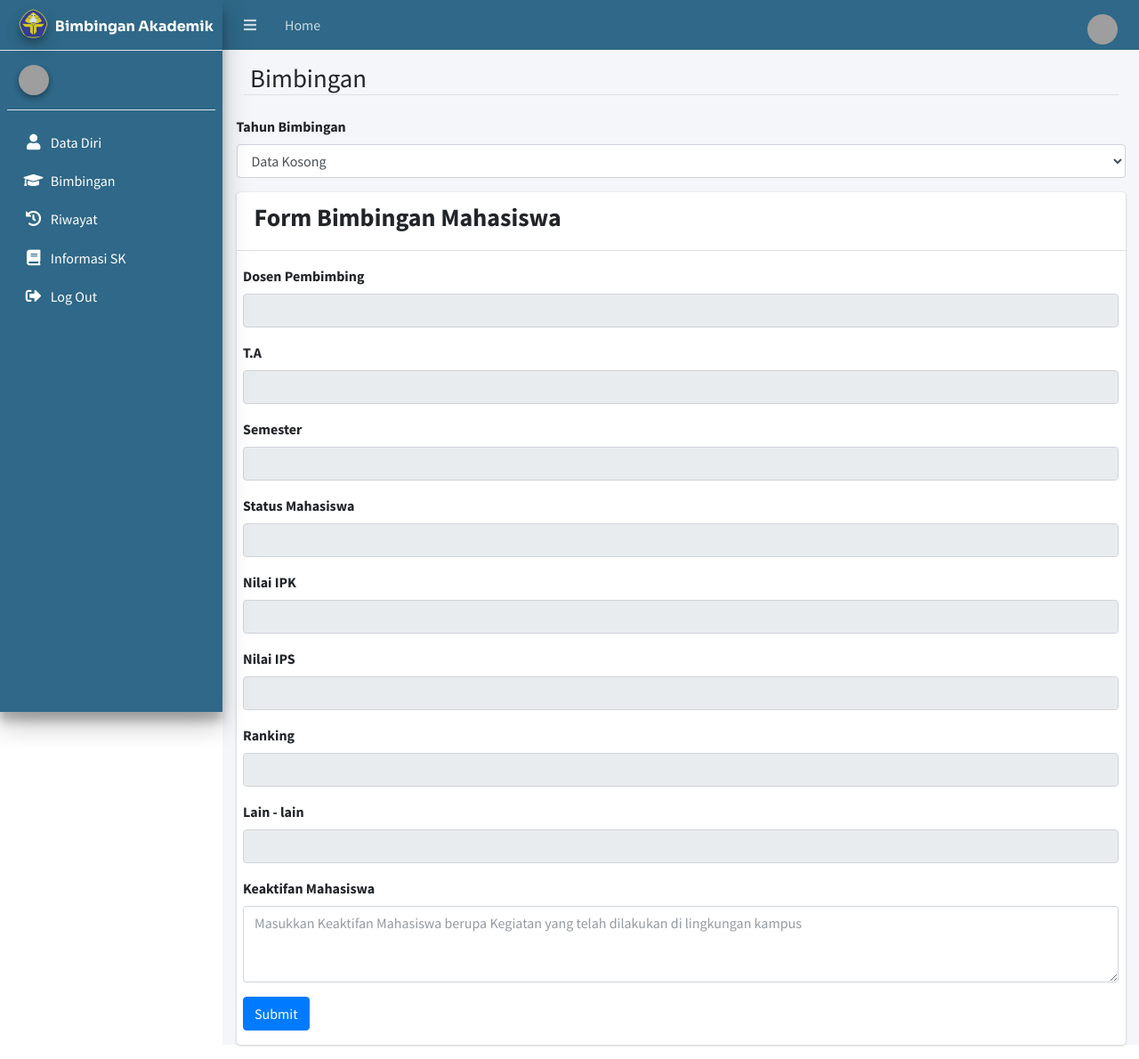
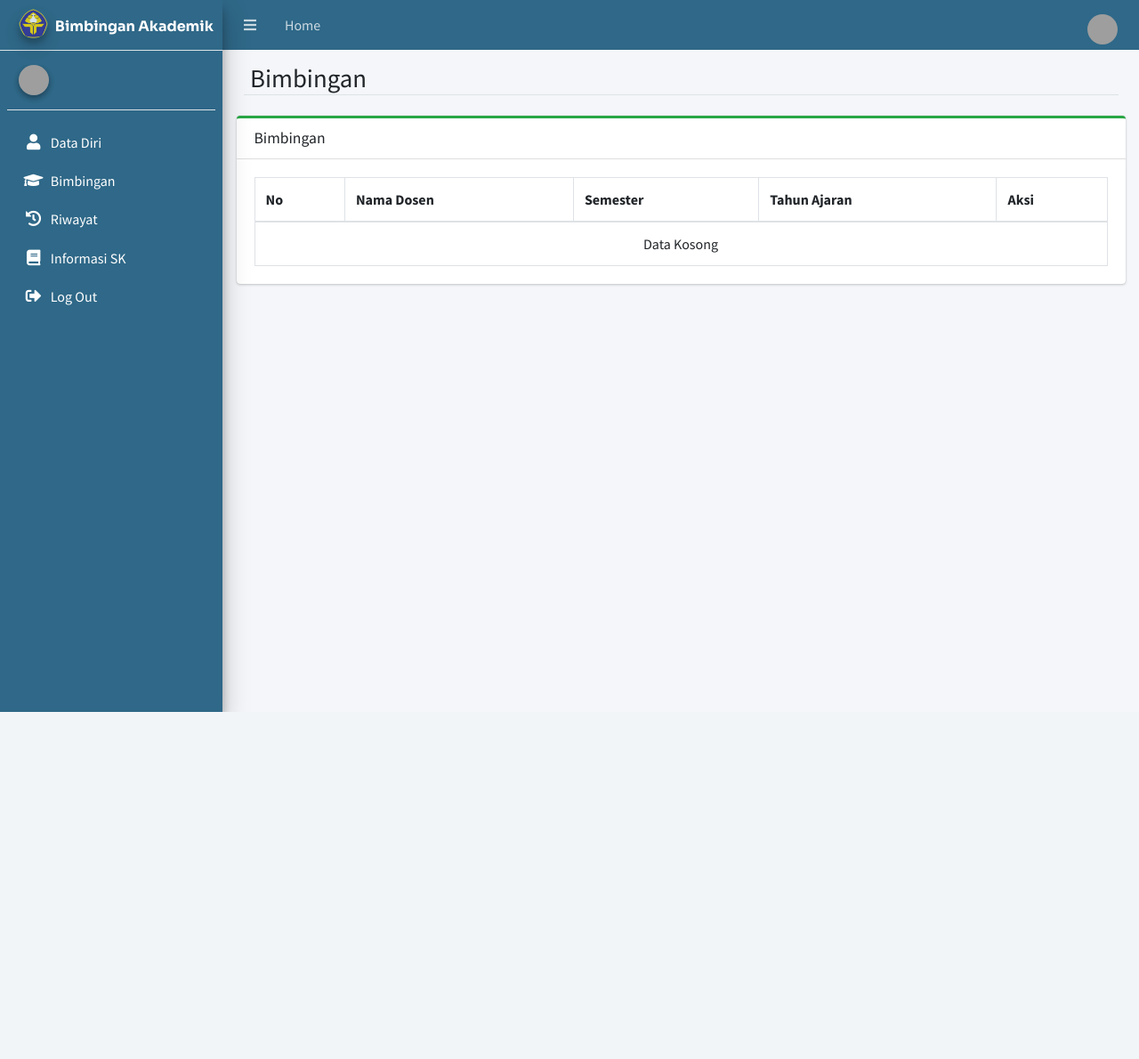
Before and after one commit to MrZwen/BimbinganAkademik, a CodeIgniter app: page /bimbinganAkademik/Cbimbingan/formbimbingan in a window 1280 px wide. Shown: the whole page at 89% size. After the commit the page ends 800 px from the top, so only its background shows below. Run offline with CodeIgniter, Linux system fonts and the light colour scheme; tables that the repository leaves empty or names only in its code hold one stand-in row (values such as "Sample post"); some libraries are stand-ins or nearby versions; grey boxes are pictures that could not be loaded.

Commit message:
Update Form Bimbingan

```diff
--- a/application/controllers/Cbimbingan.php
+++ b/application/controllers/Cbimbingan.php
@@ -10,17 +10,9 @@
     }
 
     function formbimbingan() {
-        $dataview['hasil'] = $this->mbimbingan->tampiltahun();
-        $data['konten'] = $this->load->view('Mahasiswa/pilihtahun',$dataview,TRUE);
-        $verifikasi = $this->mbimbingan->getVerifikasi();
-        if ($verifikasi) {
-            $data['table'] = $this->load->view('Mahasiswa/telahbimbingan', '', TRUE);
+            $datalist['user'] = $this->mbimbingan->tampilformb();
+            $data['konten'] = $this->load->view('Mahasiswa/formBimbingan', $datalist, TRUE);
             $this->load->view('Mahasiswa/tampilanMahasiswa', $data);
-        } else {
-            $datalist['user'] = $this->mbimbingan->tampilformb();
-            $data['table'] = $this->load->view('Mahasiswa/formBimbingan', $datalist, TRUE);
-            $this->load->view('Mahasiswa/tampilanMahasiswa', $data);
-        }
     }
 
     function simpanbimbingan()
--- a/application/models/Mbimbingan.php
+++ b/application/models/Mbimbingan.php
@@ -4,7 +4,7 @@
     function simpanbimbingan()
     {
         $data = $_POST;
-        $this->db->insert('bimbingan', $data);
+        $this->db->insert('form_evaluasi', $data);
         $this->session->set_flashdata('pesan', 'Data sudah disimpan');
         redirect('cbimbingan/formbimbingan', 'refresh');
     }
@@ -16,21 +16,27 @@
             ->from('group_bimbingan')
             ->join('dosen', 'dosen.NID = group_bimbingan.NID')
             ->join('mahasiswa', 'mahasiswa.Nim = group_bimbingan.NIM ')
-            ->join('nilai', 'mahasiswa.Nim = nilai.Nim ')
+            ->join('nilai', 'group_bimbingan.id_nilai = nilai.id_nilai')
             ->where('mahasiswa.id_akun', $id_akun)
             ->get('');
-        return $sql->row();
+            if ($sql->num_rows() > 0) {
+                $user = $sql->result();
+            } else {
+                $user = [];
+            }
+
+            return $user;
     }
 
 
     function tampilbimbingan()
     {
         $id_akun = $this->session->userdata('id_akun');
-        $sql = $this->db->select('bimbingan.*, mahasiswa.*, dosen.gambar')
+        $sql = $this->db->select('form_evaluasi.*, mahasiswa.*, dosen.gambar')
             ->from('group_bimbingan')
             ->join('dosen', 'dosen.NID = group_bimbingan.NID')
             ->join('mahasiswa', 'mahasiswa.Nim = group_bimbingan.NIM')
-            ->join('bimbingan', 'bimbingan.id_group = group_bimbingan.id_group')
+            ->join('form_evaluasi', 'form_evaluasi.id_group = group_bimbingan.id_group')
             ->where('dosen.id_akun', $id_akun);
         $query = $this->db->get();
 
--- a/application/views/Dosen/bimbingan.php
+++ b/application/views/Dosen/bimbingan.php
@@ -192,8 +192,6 @@
                     </div>
                   </div>
                 </div>
-
-
               </td>
           <?php
             $no++;
--- a/application/views/Mahasiswa/formBimbingan.php
+++ b/application/views/Mahasiswa/formBimbingan.php
@@ -1,138 +1,134 @@
-
+<div class="content-header">
+    <div class="container-fluid">
+        <div class="row mb-2 border-bottom">
+            <div class="col-sm-6">
+                <h1 class="m-0">Bimbingan</h1>
+            </div>
+        </div>
+    </div>
+</div>
 <script lenguage="javascript">
     function prosessimpan() {
-        var Beasiswa = document.getElementById("Beasiswa");
-        var SuratPeringatan = document.getElementById("SuratPeringatan");
-
-        var DosenPembimbing = $('#DosenPembimbing').val();
-        if (DosenPembimbing == "") {
-            alert("Dosen Pembimbing masih kosong");
-            $('#DosenPembimbing').focus();
-            return false;
-        }
-        var TahunAjaran = $('#TahunAjaran').val();
-        if (TahunAjaran == "") {
-            alert("Tahun Ajaran masih kosong");
-            $('#TahunAjaran').focus();
-            return false;
-        }
-
-        var Semester = $('#Semester').val();
-        if (Semester == "") {
-            alert("Semester IPK masih kosong");
-            $('#Semester').focus();
-            return false;
-        }
-
-        var StatusMahasiswa = $('#StatusMahasiswa').val();
-        if (StatusMahasiswa == "") {
-            alert("Status Mahasiswa masih kosong");
-            $('#StatusMahasiswa').focus();
-            return false;
-        }
-
-        var NilaiIpk = $('#NilaiIpk').val();
-        if (NilaiIpk == "") {
-            alert("Nilai IPK masih kosong");
-            $('#NilaiIpk').focus();
-            return false;
-        }
-
-        var NilaiIps = $('#NilaiIps').val();
-        if (NilaiIps == "") {
-            alert("Nilai IPS masih kosong");
-            $('#NilaiIps').focus();
-            return false;
-        }
-
-        var Ranking = $('#Ranking').val();
-        if (Ranking == "") {
-            alert("Ranking masih kosong");
-            $('#Ranking').focus();
-            return false;
-        }
-
-        if (Beasiswa.checked) {
-            var Lainya = Beasiswa.value;
-        } else if (SuratPeringatan.checked) {
-            var Lainya = SuratPeringatan.value;
-        } else if (SuratPeringatan.checked || Beasiswa.checked) {
-            var Lainya = "";
-            Lainya += Beasiswa.value + "SuratPeringatan";
-        }
-
-        var Keaktifan = $('#Keaktifan').val();
+        var Keaktifan = $('#Keluhan').val();
         if (Keaktifan == "") {
-            alert("Keaktifan Mahasiswa masih kosong");
-            $('#Keaktifan').focus();
+            alert("Keluhan Mahasiswa masih kosong");
+            $('#Keluhan').focus();
             return false;
         }
 
         $('#bimbingan').submit();
     }
 </script>
-<div class="card">
+<div class="content-body">
+    <div class="card card-success card-outline">
         <div class="card-header">
-        <h3 class="text-bold">Form Bimbingan Mahasiswa</h3>
+            <h5 class="card-title"> Bimbingan </h5>
+        </div>
+        <div class="card-body">
+            <table id="example1" class="table table-bordered table-hover">
+                <thead>
+                    <tr>
+                        <th> No </th>
+                        <th> Nama Dosen </th>
+                        <th> Semester </th>
+                        <th> Tahun Ajaran </th>
+                        <th> Aksi </th>
+                    </tr>
+                </thead>
                 <?php
-        $pesan = $this->session->flashdata('pesan');
-        if ($pesan == "") {
-            echo "";
+                if (empty($user)) {
+                    echo "<tr>";
+                    echo "<td colspan='5' class='text-center'>Data Kosong</td>";
+                    echo "</tr>";
                 } else {
+                    foreach ($user as $data) :
+                        $no = 1;
                 ?>
-            <div class="alert alert-success alert-dismissible fade show" role="alert">
-                <strong><?php echo $pesan; ?></strong>
-                <button type="button" class="close" data-dismiss="alert" aria-label="Close">
+                        <tbody>
+                            <tr>
+                                <td> <?php echo $no ?> </td>
+                                <td> <?php echo $data->NamaDosen ?> </td>
+                                <td> <?php echo $data->Semester ?> </td>
+                                <td> <?php echo $data->tahunajaran ?> </td>
+                                <td>
+                                    <button type="button" class="btn btn-info btn-sm" data-toggle="modal" data-target="#exampleModal">
+                                        Detail Nilai
+                                    </button>
+                                    <button type="button" class="btn btn-primary btn-sm" data-toggle="modal" data-target="#keluhan">
+                                        Keluhan
+                                    </button>
+                                </td>
+                            </tr>
+                        </tbody>
+            </table>
+            <!--Modal Detail-->
+            <div class="modal fade" id="exampleModal" tabindex="-1" role="dialog" aria-labelledby="exampleModalLabel" aria-hidden="true">
+                <div class="modal-dialog" role="document">
+                    <div class="modal-content">
+                        <div class="modal-header">
+                            <h5 class="modal-title" id="exampleModalLabel">Modal title</h5>
+                            <button type="button" class="close" data-dismiss="modal" aria-label="Close">
                                 <span aria-hidden="true">&times;</span>
                             </button>
                         </div>
+                        <div class="modal-body">
+                            <div class="modal-body">
+                                <form action="">
+                                    <div class="mb-3">
+                                        <label class="form-label"> Nilai IPK </label>
+                                        <input type="text" class="form-control" value="<?php echo isset($data->IPK) ? $data->IPK  : null; ?>" disabled>
+                                    </div>
+                                    <div class="mb-3">
+                                        <label class="form-label"> Nilai IPS </label>
+                                        <input type="text" class="form-control" value="<?php echo isset($data->IPS) ? $data->IPS  : null; ?>" disabled>
+                                    </div>
+                                    <div class="mb-3">
+                                        <label class="form-label"> Ranking </label>
+                                        <input type="text" class="form-control" value="<?php echo isset($data->Ranking) ? $data->Ranking  : null; ?>" disabled>
+                                    </div>
+                                    <div class="mb-3">
+                                        <label class="form-label"> Lain - lain </label>
+                                        <input type="text" class="form-control" value="<?php echo isset($data->lainnya) ? $data->lainnya  : null; ?>" disabled>
+                                    </div>
+                                </form>
+                            </div>
+                        </div>
+                        <div class="modal-footer">
+                            <button type="button" class="btn btn-secondary" data-dismiss="modal">Close</button>
+                        </div>
+                    </div>
+                </div>
+            </div>
+            <!--Modal Keluhan-->
+            <div class="modal fade" id="keluhan" tabindex="-1" role="dialog" aria-labelledby="exampleModalLabel" aria-hidden="true">
+                <div class="modal-dialog" role="document">
+                    <div class="modal-content">
+                        <div class="modal-header">
+                            <h5 class="modal-title" id="exampleModalLabel">Modal title</h5>
+                            <button type="button" class="close" data-dismiss="modal" aria-label="Close">
+                                <span aria-hidden="true">&times;</span>
+                            </button>
+                        </div>
+                        <div class="modal-body">
+                            <form id="bimbingan" name="bimbingan" method="post" action="<?php echo base_url('Cbimbingan/simpanbimbingan') ?>">
+                                <input type="hidden" id="id_group" name="id_group" value="<?php echo $data->id_group ?>">
+                                <label for="">Keluhan Mahasiswa</label>
+                                <textarea name="keluhan" class="form-control" id="Keluhan" cols="30" rows="10"></textarea>
+                            </form>
+                        </div>
+                        <div class="modal-footer">
+                            <button type="button" class="btn btn-secondary" data-dismiss="modal">Close</button>
+                            <button type="button" class="btn btn-primary" onclick="prosessimpan()">Submit</button>
+                        </div>
+
+                    </div>
+                </div>
+            </div>
     <?php
+                        $no++;
+                    endforeach;
                 }
     ?>
         </div>
-    <div class="container">
-        <div class="mb-3 mt-3">
-            <div class="mb-3">
-                <label class="form-label">Dosen Pembimbing</label>
-                <input type="text" class="form-control" id="DosenPembimbing" value="<?php echo isset($user->NamaDosen) ? $user->NamaDosen : null; ?>" name="DosenPembimbing" disabled>
-            </div>
-            <div class="mb-3">
-                <label class="form-label">T.A</label>
-                <input type="text" class="form-control" id="TahunAjaran" value="<?php echo isset($user->tahunajaran) ? $user->tahunajaran : null; ?>" name="TahunAjaran" disabled>
-            </div>
-            <div class="mb-3">
-                <label class="form-label">Semester</label>
-                <input type="text" class="form-control" id="Semester" value="<?php echo isset($user->semester) ? $user->semester : null; ?>" name="Semester" disabled>
-            </div>
-            <form id="bimbingan" name="bimbingan" method="post" action="<?php echo base_url('Cbimbingan/simpanbimbingan') ?>">
-                <input type="hidden" class="form-control" id="id_group" value="<?php echo isset($user->id_group) ? $user->id_group : null; ?> " name="id_group">
-                <div class="mb-3">
-                    <label class="form-label">Status Mahasiswa </label>
-                    <input type="text" class="form-control"  value="<?php echo isset($user->StatusMahasiswa ) ? $user->StatusMahasiswa  : null; ?>" disabled>
-                </div>
-                </select>
-                <div class="mb-3">
-                    <label class="form-label">Nilai IPK</label>
-                    <input type="text" class="form-control"  value="<?php echo isset($user->IPK ) ? $user->IPK  : null; ?>" disabled>
-                </div>
-                <div class="mb-3">
-                    <label class="form-label">Nilai IPS</label>
-                    <input type="text" class="form-control"  value="<?php echo isset($user->IPS ) ? $user->IPS  : null; ?>" disabled>
-                </div>
-                <div class="mb-3">
-                    <label class="form-label">Ranking</label>
-                    <input type="text" class="form-control"  value="<?php echo isset($user->Ranking ) ? $user->Ranking  : null; ?>" disabled>
-                </div>
-                <div class="mb-3">
-                    <label class="form-label">Lain - lain </label>
-                    <input type="text" class="form-control"  value="<?php echo isset($user->lainnya ) ? $user->lainnya  : null; ?>" disabled>
-                </div>
-                <div class="mb-3">
-                    <label class="form-label">Keaktifan Mahasiswa</label>
-                    <textarea class="form-control" rows="3" id="Keaktifan" name="Keaktifan" placeholder="Masukkan Keaktifan Mahasiswa berupa Kegiatan yang telah dilakukan di lingkungan kampus"></textarea>
-                </div>
-                <button type="button" class="btn btn-primary" onclick="prosessimpan()">Submit</button>
-            </form>
     </div>
 </div>
-</div>
--- a/application/views/Mahasiswa/hasilevaluasi.php
+++ b/application/views/Mahasiswa/hasilevaluasi.php
@@ -61,7 +61,7 @@
 
 <h2 style="text-weight:bold">Hasil Evaluasi Bimbingan</h2>
 <br>
-<table>
+<table style>
 <tr>
 <th>Nama    : '. $user->Nama .' </th>
 <th>Nama Orang Tua : </th>
```
Lines whose indentation alone changed are shown as unchanged.
